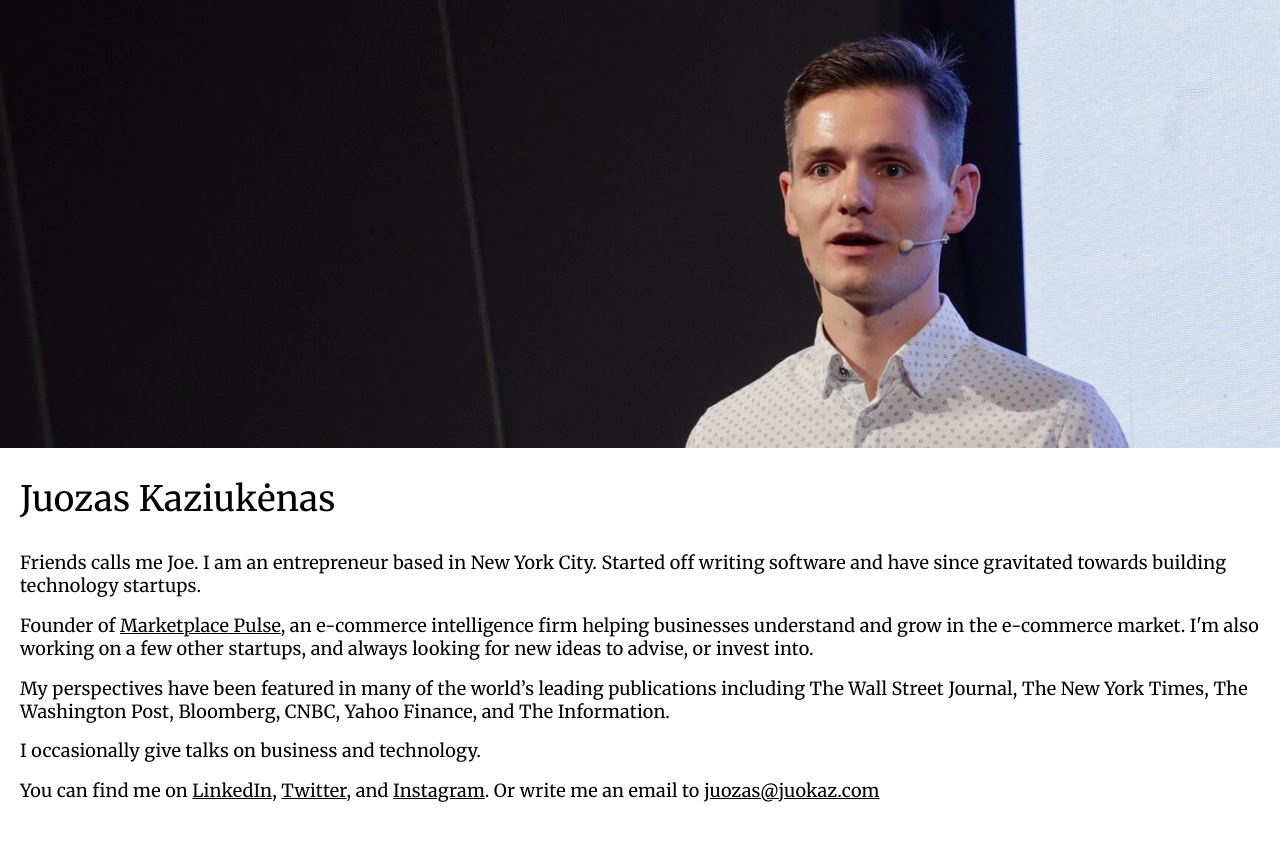
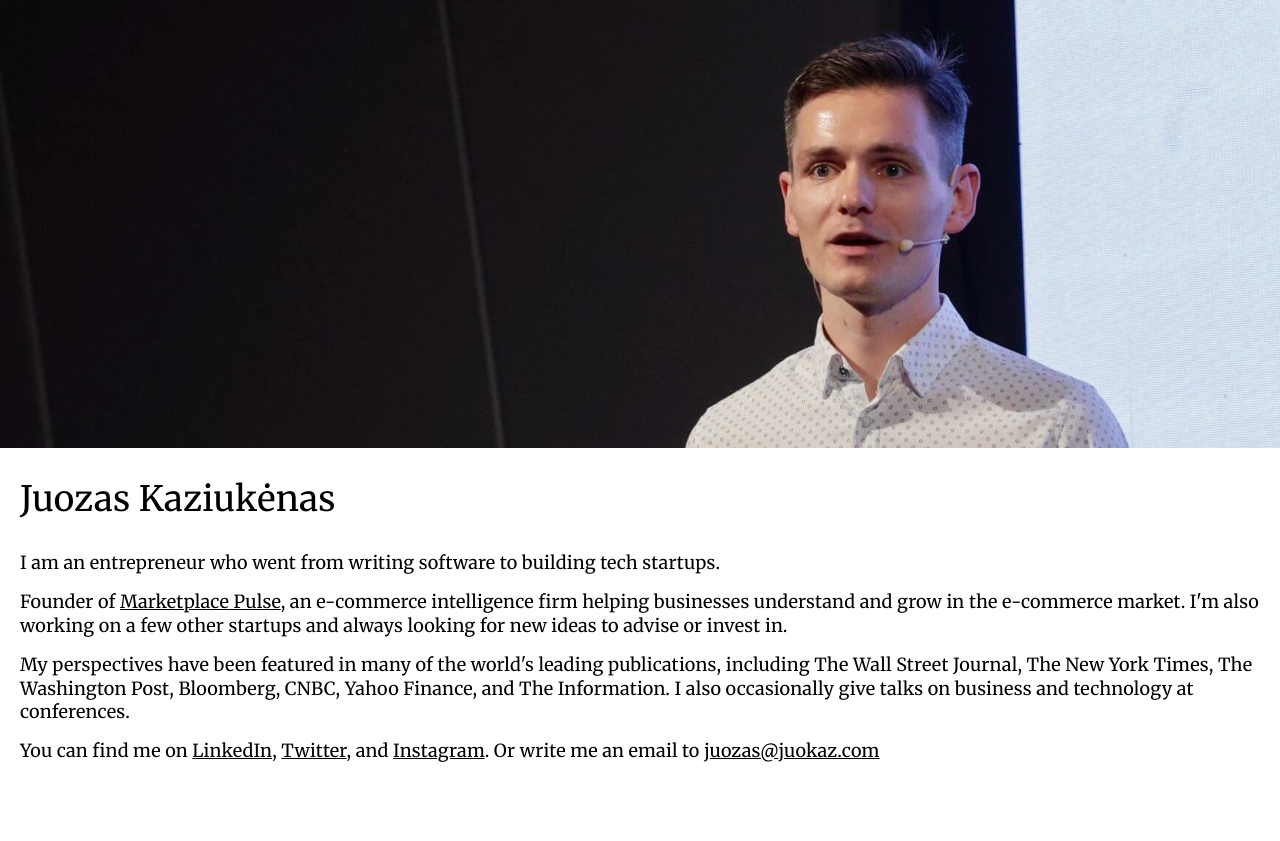
Before and after one commit to juokaz/juokaz.com, a Jekyll site: the page built from index.html, in a window 1280 px wide. Shown: the top 841 px of the page. Built offline with Jekyll 4.4.1, drawn with Linux system fonts in a browser that asks for light colours.

Commit message:
Remove mention of New York City

```diff
--- a/index.html
+++ b/index.html
@@ -9,16 +9,13 @@ index_page: true
 <div id="about">
     <h1>Juozas Kaziukėnas</h1>
     <p>
-        Friends calls me Joe. I am an entrepreneur based in New York City. Started off writing software and have since gravitated towards building technology startups.
+        I am an entrepreneur who went from writing software to building tech startups.
     </p>
     <p>
-        Founder of <a href="https://www.marketplacepulse.com/">Marketplace Pulse</a>, an e-commerce intelligence firm helping businesses understand and grow in the e-commerce market. I'm also working on a few other startups, and always looking for new ideas to advise, or invest into.
+        Founder of <a href="https://www.marketplacepulse.com/">Marketplace Pulse</a>, an e-commerce intelligence firm helping businesses understand and grow in the e-commerce market. I'm also working on a few other startups and always looking for new ideas to advise or invest in.
     </p>
     <p>
-        My perspectives have been featured in many of the world’s leading publications including The Wall Street Journal, The New York Times, The Washington Post, Bloomberg, CNBC, Yahoo Finance, and The Information.
-    </p>
-    <p>
-        I occasionally give talks on business and technology.
+        My perspectives have been featured in many of the world's leading publications, including The Wall Street Journal, The New York Times, The Washington Post, Bloomberg, CNBC, Yahoo Finance, and The Information. I also occasionally give talks on business and technology at conferences.
     </p>
     <p>
         You can find me on <a href="https://www.linkedin.com/in/juozas/">LinkedIn</a>, <a href="https://twitter.com/juokaz">Twitter</a>, and <a href="https://www.instagram.com/juokaz/">Instagram</a>. Or write me an email to {% include email.html %}
```
